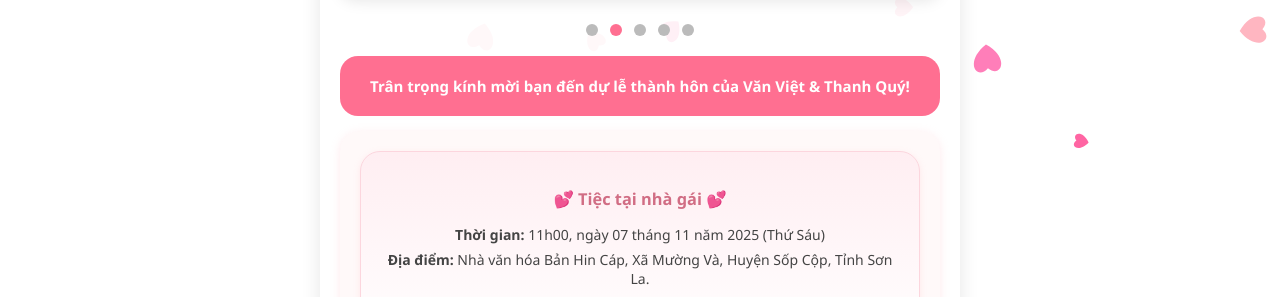
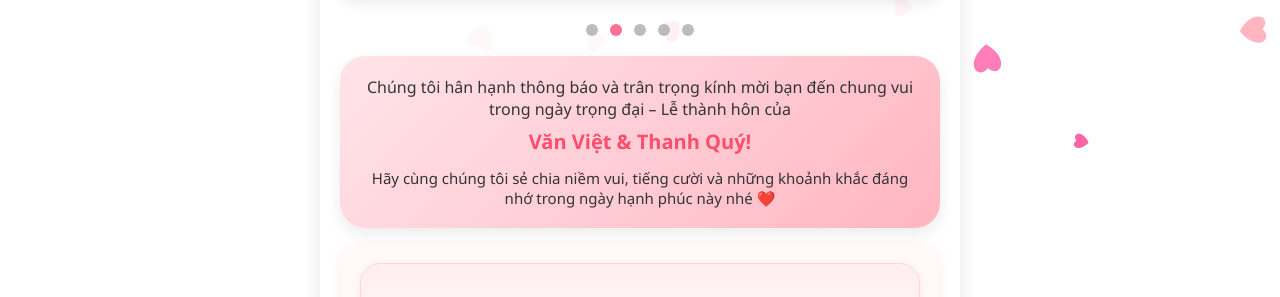
Before and after one commit to quangvanviet/wedding, a plain HTML site: page index.html in a window 1280 px wide. Both pictures are taken after a click on the button "Mở thiệp". Shown: the part 498-795 px from the top of the page. Drawn offline with Linux system fonts and the light colour scheme.

Commit message:
Update index.html

```diff
--- a/index.html
+++ b/index.html
@@ -99,15 +99,34 @@
         </div>
 
 
-      <p class="intro" style="background: #ff6f91;
-      color: white;
-      height: 60px;
-      display: flex;
-      align-items: center;
-      justify-content: center;
-      border-radius: 18px;
-      font-size: 15px;">
-        <strong>Trân trọng kính mời bạn đến dự lễ thành hôn của Văn Việt & Thanh Quý!</strong>
+      <p class="intro" style="
+          background: linear-gradient(135deg, #ffe4e9, #ffb6c1);
+          color: #333;
+          min-height: 100px;
+          display: flex;
+          flex-direction: column;
+          align-items: center;
+          justify-content: center;
+          border-radius: 25px;
+          font-size: 15px;
+          text-align: center;
+          padding: 20px 25px;
+          box-shadow: 0 6px 15px rgba(0,0,0,0.08);
+      ">
+        <strong style="font-weight: 500; font-size: 16px;">
+          Chúng tôi hân hạnh thông báo và trân trọng kính mời bạn đến chung vui trong ngày trọng đại – Lễ thành hôn của
+        </strong>
+        <strong style="
+            font-size: 20px;
+            font-weight: 700;
+            margin: 8px 0;
+            color: #ff4d6d;
+        ">
+          Văn Việt &amp; Thanh Quý!
+        </strong>
+        <span style="font-size: 15px; font-weight: 400; margin-top: 5px;">
+          Hãy cùng chúng tôi sẻ chia niềm vui, tiếng cười và những khoảnh khắc đáng nhớ trong ngày hạnh phúc này nhé ❤️
+        </span>
       </p>
 
       <div style="
@@ -145,7 +164,7 @@
             💕 Tiệc tại nhà gái 💕
           </h3>
 
-          <p style="margin: 6px 0;"><strong>Thời gian:</strong> 11h00, ngày 07 tháng 11 năm 2025 (Thứ Sáu)</p>
+          <p style="margin: 6px 0;"><strong>Thời gian:</strong> 11h00, ngày 07/11/2025 (Thứ sáu)</p>
           <p style="margin: 6px 0;"><strong>Địa điểm:</strong> Nhà văn hóa Bản Hin Cáp, Xã Mường Và, Huyện Sốp Cộp, Tỉnh Sơn La.</p>
           <a target="_blank" href="https://maps.app.goo.gl/SccXtCLE6sZNZ9y29"
              style="display: inline-block;
@@ -180,7 +199,7 @@
             💍 Tiệc tại nhà trai 💍
           </h3>
 
-          <p style="margin: 6px 0;"><strong>Thời gian:</strong> 11h00, ngày 08 tháng 11 năm 2025 (Thứ Bảy)</p>
+          <p style="margin: 6px 0;"><strong>Thời gian:</strong> 11h00, ngày 08/11/2025 (Thứ bảy)</p>
           <p style="margin: 6px 0;"><strong>Địa điểm:</strong> Khách sạn Sen Vàng, Số 3 đường Lò Văn Giá, Phường Tô Hiệu, Tỉnh Sơn La.</p>
           <a target="_blank" href="https://maps.app.goo.gl/2YScy7jbLWwSCbEy9"
              style="display: inline-block;
@@ -224,7 +243,7 @@
                 <p><strong>Chú rể</strong></p>
                 <img src="https://cdn.jsdelivr.net/gh/quangvanviet/wedding/images/qrcode-chure.jpg" alt="QR Chú rể" class="qr-image">
             </div>
-            <p style="margin-top: 15px;"><span style="color: red;">❤️</span> Cảm ơn tình cảm của bạn <span style="color: red;">❤️</span></p>
+            <p style="margin-top: 15px;"><span style="color: red;">❤️</span> Trân trọng và cảm ơn tình cảm của bạn <span style="color: red;">❤️</span></p>
         </div>
       </div>
 
```
